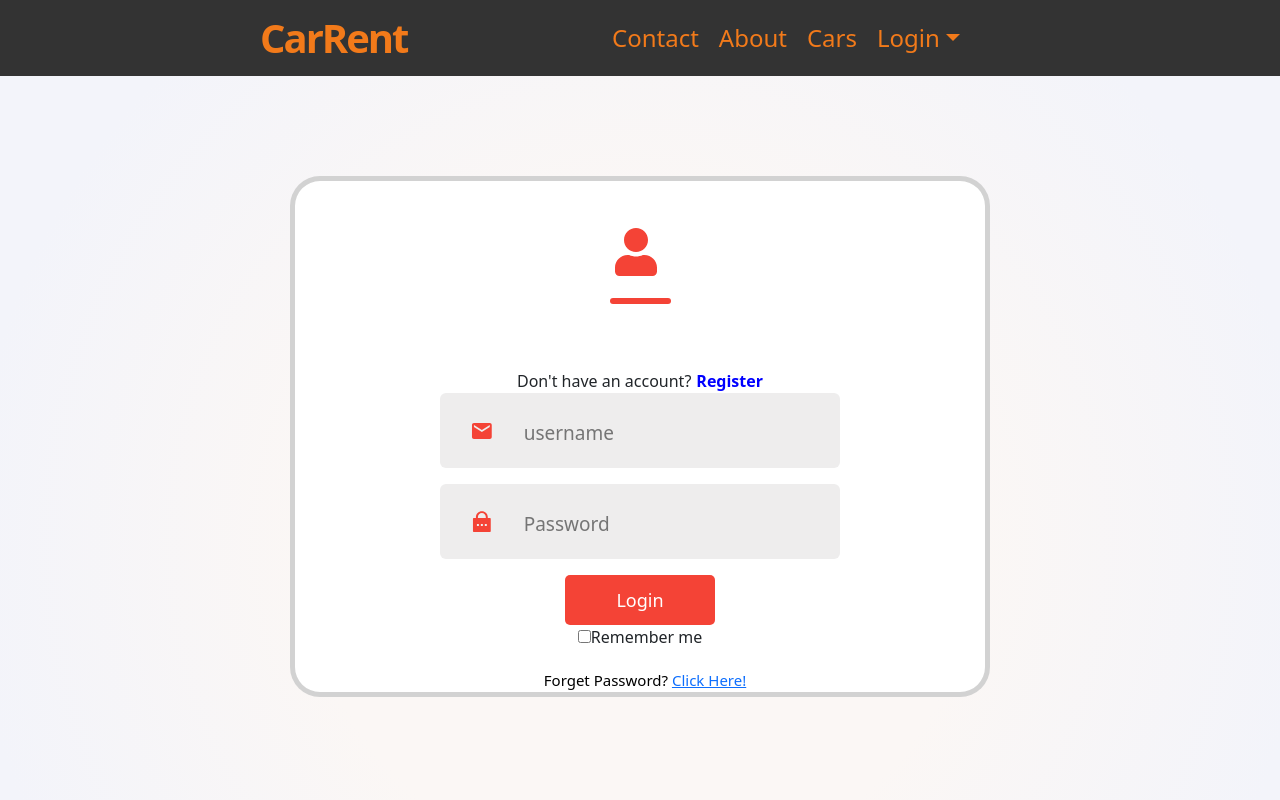
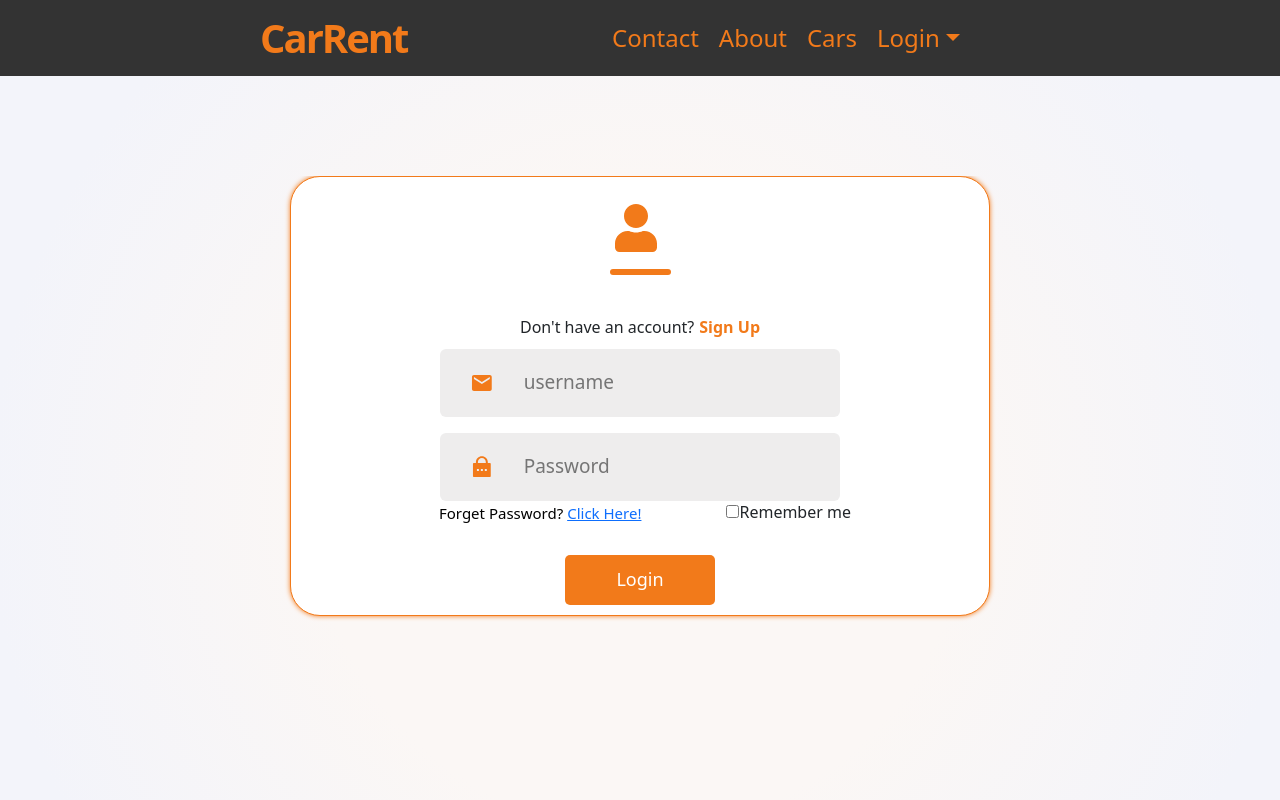
Before and after one commit to SoldierAdam/React-Rent-A-Car, a React (Create React App) app: page /login in a window 1280 px wide. Shown: the top 800 px of the page. Built offline with nearby package versions, Linux system fonts and the light colour scheme.

Commit message:
Login and signup updated

```diff
--- a/src/components/OverlayLoader/OverlayLoader.tsx
+++ b/src/components/OverlayLoader/OverlayLoader.tsx
@@ -1,4 +1,4 @@
-import "./OverlayLoader.css";
+import "./overlayloader.css"
 import { useSelector } from "react-redux";
 
 type Props = {};
--- a/src/pages/Login/SignIn/Login.css
+++ b/src/pages/Login/SignIn/Login.css
@@ -17,7 +17,9 @@
   align-items: center;
   border-radius: 30px;
   border-style: solid;
-  border-width: 5px;
+  border-width: 1px;
+  border-color: #f27a1a;
+	box-shadow: 0 0 5px #f27a1a;
 }
 
 .header {
@@ -28,9 +30,13 @@
   width: 50%;
   margin-top: 30px;
 }
+.login{
+  margin-top: -20px;
+  margin-bottom: 10px;
+}
 
 .text {
-  color: #f44336;
+  color: #f27a1a;
   font-size: 48px;
   font-weight: 700;
   padding-right: 8px;
@@ -39,7 +45,7 @@
 .underline {
   width: 61px;
   height: 6px;
-  background: #f44336;
+  background: #f27a1a;
   border-radius: 9px;
   margin-top: 5px;
   margin-bottom: 55px;
@@ -60,7 +66,7 @@
   align-items: center;
   margin: auto;
   width: 400px;
-  height: 75px;
+  height: 68px;
   background: #eeeded;
   border-radius: 6px;
 }
@@ -68,18 +74,18 @@
 .icon-password {
   margin: 0px 30px;
   font-size: 30px;
-  color: #f44336;
+  color: #f27a1a;
 }
 .icon-email {
   margin: 0px 30px;
   font-size: 30px;
-  color: #f44336;
+  color: #f27a1a;
 }
 
 .icon-user {
   margin: 0px 30px;
   font-size: 30px;
-  color: #f44336;
+  color: #f27a1a;
 }
 
 .input input {
@@ -101,7 +107,7 @@
 
 .forget-password.link {
 
-  color: rgb(4, 4, 112);
+  color: #f27a1a;
   cursor: pointer;
 }
 
@@ -122,7 +128,7 @@
   width: 180px;
   height: 59px;
   color: #ffffff;
-  background: #f44336;
+  background: #f27a1a;
   border-radius: 50px;
   font-size: 19px;
   font-weight: 700;
@@ -138,7 +144,7 @@
 }
 .login .login-button{
   margin-left: 5px;
-  color: blue ;
+  color: #f27a1a ;
   text-decoration: none;
   font-weight: bold;
   cursor: pointer;
@@ -152,7 +158,7 @@
 .submit-button {
   width: 150px;
   height: 50px;
-  background-color:#f44336;
+  background-color:#f27a1a;
   color: #ffffff;
   border: none;
   border-radius: 5px;
@@ -163,10 +169,39 @@
 }
 
 .submit-button:hover {
-  background-color: #d32f2f;
+  background-color: #f27a1a;
 }
 
 .submit-button.loading {
   cursor: not-allowed;
   background-color: #6c757d;
 }
+
+.selection.row {
+  display: flex;
+  justify-content: space-between;
+  align-items: center;
+}
+
+.selection.row .col {
+  flex: 1;
+}
+
+.parent-container {
+  display: flex;
+  justify-content: space-between;
+  align-items: center;
+  margin-bottom: 30px;
+}
+
+.forget-password {
+  text-align: left;
+  margin-top: -15px;
+  margin-right: 85px;
+}
+
+.remember-me {
+  text-align: right;
+  margin-top: 5px;
+  margin-top: -18px;
+}
--- a/src/pages/Login/SignIn/LoginInnerForm.tsx
+++ b/src/pages/Login/SignIn/LoginInnerForm.tsx
@@ -34,7 +34,7 @@ const header = (
         <div className="underline"></div>
         <div className="login">
             Don't have an account?
-            <Link to="/signUp" className="login-button">Register</Link>
+            <Link to="/signUp" className="login-button">Sign Up</Link>
         </div>
     </div>
 );
@@ -65,7 +65,17 @@ const InnerForm: React.FC<InnerFormProps> = ({
             <FormikInput name="password" type="password" placeholder="Password" icon={<RiLockPasswordFill className="icon-password" />} />
             {touched.password && errors.password && <ErrorMessage message={errors.password} />}
 
-            <div className="sign-up">
+            <div className='parent-container'>
+            <div className="forget-password">
+                Forget Password?{" "}
+                <Link className="forget-password-link" to="/reset-password">Click Here!</Link>
+            </div>
+            <div className="remember-me">
+                <input type="checkbox" className="checkbox" />
+                Remember me
+            </div>
+            </div>
+            <div className="login">
     <button
         disabled={isSubmitting || !!(errors.userName && touched.userName) || !!(errors.password && touched.password)}
         type="submit"
@@ -73,17 +83,8 @@ const InnerForm: React.FC<InnerFormProps> = ({
     >
         {isSubmitting ? 'Logging In...' : 'Login'}
     </button>
+
 </div>
-
-
-            <div className="remember-me">
-                <input type="checkbox" className="checkbox" />
-                Remember me
-            </div>
-            <div className="forget-password">
-                Forget Password?{" "}
-                <Link className="forget-password-link" to="/reset-password">Click Here!</Link>
-            </div>
         </Form>
     </div>
 );
--- a/src/pages/Login/SignUp/SignUp.css
+++ b/src/pages/Login/SignUp/SignUp.css
@@ -8,7 +8,7 @@
 	width: 500px;
 
   }
-  .form.card {
+  .form-card {
 	width: 100%;
 	max-width: 700px;
 	margin-bottom: 320px;
@@ -17,21 +17,27 @@
 	align-items: center;
 	border-radius: 30px;
 	border-style: solid;
-	border-width: 5px;
+	border-width: 1px;
+	border-color: #f27a1a;
+	box-shadow: 0 0 5px #f27a1a;
+  }
+
+  .login{
+	margin-top: -20px;
 
   }
-
   .header {
 	display: flex;
 	flex-direction: column;
 	align-items: center;
-	gap: 10px;
+	gap: 5px !important;
 	width: 50%;
-	margin-top: 30px;
+	margin-top: 10px !important;
+	margin-bottom : 0px !important;
   }
 
   .text {
-	color: #f44336;
+	color: #f27a1a;
 	font-size: 48px;
 	font-weight: 700;
 	padding-right: 8px;
@@ -40,7 +46,7 @@
   .underline {
 	width: 61px;
 	height: 6px;
-	background: #f44336;
+	background: #f27a1a;
 	border-radius: 9px;
 	margin-top: 5px;
 	margin-bottom: 55px;
@@ -54,33 +60,33 @@
 	flex-direction: column;
 	gap: 13px;
 
+
   }
   .input {
 	display: flex;
 	align-items: center;
 	margin: auto;
 	width: 400px;
-	height: 75px;
+	height: 60px;
 	background: #eeeded;
 	border-radius: 6px;
-
   }
 
   .icon-password {
 	margin: 0px 30px;
 	font-size: 30px;
-	color: #f44336;
+	color: #f27a1a;
   }
   .icon-email {
 	margin: 0px 30px;
 	font-size: 30px;
-	color: #f44336;
+	color: #f27a1a;
   }
 
   .icon-user {
 	margin: 0px 30px;
 	font-size: 30px;
-	color: #f44336;
+	color: #f27a1a;
   }
 
   .input input {
@@ -94,7 +100,7 @@
   }
 
   .forget-password {
-	margin-left: 160px;
+	margin-left: 10px;
 	margin-top: 20px;
 	color: black;
 	font-size: 15px !important;
@@ -102,7 +108,7 @@
 
   .forget-password.link {
 
-	color: rgb(4, 4, 112);
+	color: #f27a1a;
 	cursor: pointer;
   }
 
@@ -123,7 +129,7 @@
 	width: 180px;
 	height: 59px;
 	color: #ffffff;
-	background: #f44336;
+	background: #f27a1a;
 	border-radius: 50px;
 	font-size: 19px;
 	font-weight: 700;
@@ -131,13 +137,13 @@
 	border: hidden;
   }
 
-  .signUp{
+  .login{
    display: flex;
    align-items: center;
    justify-content: center;
 
   }
-  .sign-up .sign-up-button{
+  .login .login-button{
 	margin-left: 5px;
 	color: blue ;
 	text-decoration: none;
@@ -149,24 +155,33 @@
 	display: block !important;
 	margin-top: -10px !important;
   }
+
   .submit-button {
 	width: 150px;
 	height: 50px;
-    background-color:#f44336;
+	background-color:#f27a1a;
 	color: #ffffff;
 	border: none;
 	border-radius: 5px;
 	font-size: 18px;
 	cursor: pointer;
 	transition: background-color 0.3s ease;
-
+	margin-top: 20px;
   }
 
   .submit-button:hover {
-    background-color: #d32f2f;
+	background-color: #f27a1a;
   }
 
   .submit-button.loading {
 	cursor: not-allowed;
 	background-color: #6c757d;
   }
+
+  .error-message{
+	color: #f27a1a;
+	font-size: 12px;
+	margin-top: -15px;
+	margin-left: 28px;
+	margin-bottom: 5px;
+  }
--- a/src/pages/Login/SignUp/SignUpInnerForm.tsx
+++ b/src/pages/Login/SignUp/SignUpInnerForm.tsx
@@ -4,7 +4,6 @@ import { RiLockPasswordFill } from 'react-icons/ri';
 import { FaUser } from 'react-icons/fa';
 import { MdEmail } from 'react-icons/md';
 import { Link } from 'react-router-dom';
-import './SignUp.css';
 import FormikInput from '../../../components/FormikInput/FormikInput';
 
 interface FormValues {
@@ -36,7 +35,7 @@ const SignUpInnerForm: React.FC<InnerFormProps> = ({
 }) => {
 	return (
 		<div className="container">
-			<Form onSubmit={handleSubmit} className="form card">
+			<Form onSubmit={handleSubmit} className="form-card">
 				<div className="header">
 					<div className="text"><FaUser /></div>
 					<div className="underline"></div>
@@ -54,6 +53,7 @@ const SignUpInnerForm: React.FC<InnerFormProps> = ({
 				<FormikInput name="email" type="email" placeholder="Email" icon={<MdEmail className="icon-email" />} />
 				{touched.email && errors.email && <ErrorMessage message={errors.email} />}
 
+
 				<FormikInput name="userName" type="text" placeholder="Username" icon={<FaUser className="icon-email" />} />
 				{touched.userName && errors.userName && <ErrorMessage message={errors.userName} />}
 
@@ -65,7 +65,7 @@ const SignUpInnerForm: React.FC<InnerFormProps> = ({
 						type="submit"
 						className={`submit-button ${isSubmitting ? 'loading' : ''}`}
 					>
-						{isSubmitting ? 'Logging In...' : 'Login'}
+						{isSubmitting ? 'Logging In...' : 'Sign Up'}
 					</button>
 				</div>
 
--- a/src/pages/Login/SignUp/SignUpValidation.tsx
+++ b/src/pages/Login/SignUp/SignUpValidation.tsx
@@ -9,7 +9,7 @@ export const basicSchemaSignUp = yup.object().shape({
     .min(8, "Password must be at least 8 characters")
     .matches(passwordRules, {
       message:
-        "Password must contain at least one uppercase letter, one special character, and be 8-16 characters",
+        "one uppercase letter, one special character, must be 8-16 characters",
     })
     .required("Password is required"),
   userName: yup.string().required("Username is required"),
--- a/src/store/store.ts
+++ b/src/store/store.ts
@@ -1,6 +1,6 @@
 import {combineReducers, configureStore } from "@reduxjs/toolkit";
 import userReducer from "./user/userSlice"
-import { loadingReducer } from "./loading/loadingSlice";
+import  loadingReducer  from "./loading/loadingSlice";
 
 const rootReducer = combineReducers({
 	loading: loadingReducer,
```
Lines whose indentation alone changed are shown as unchanged.
